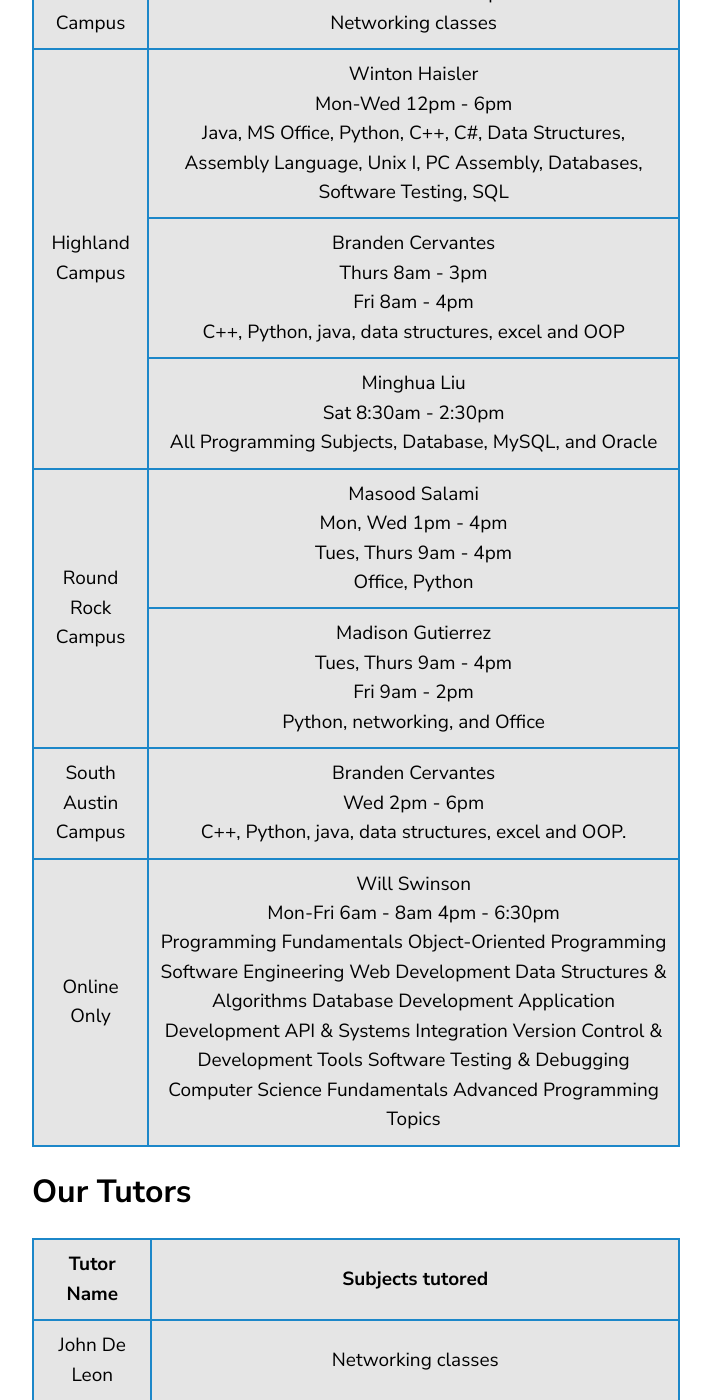
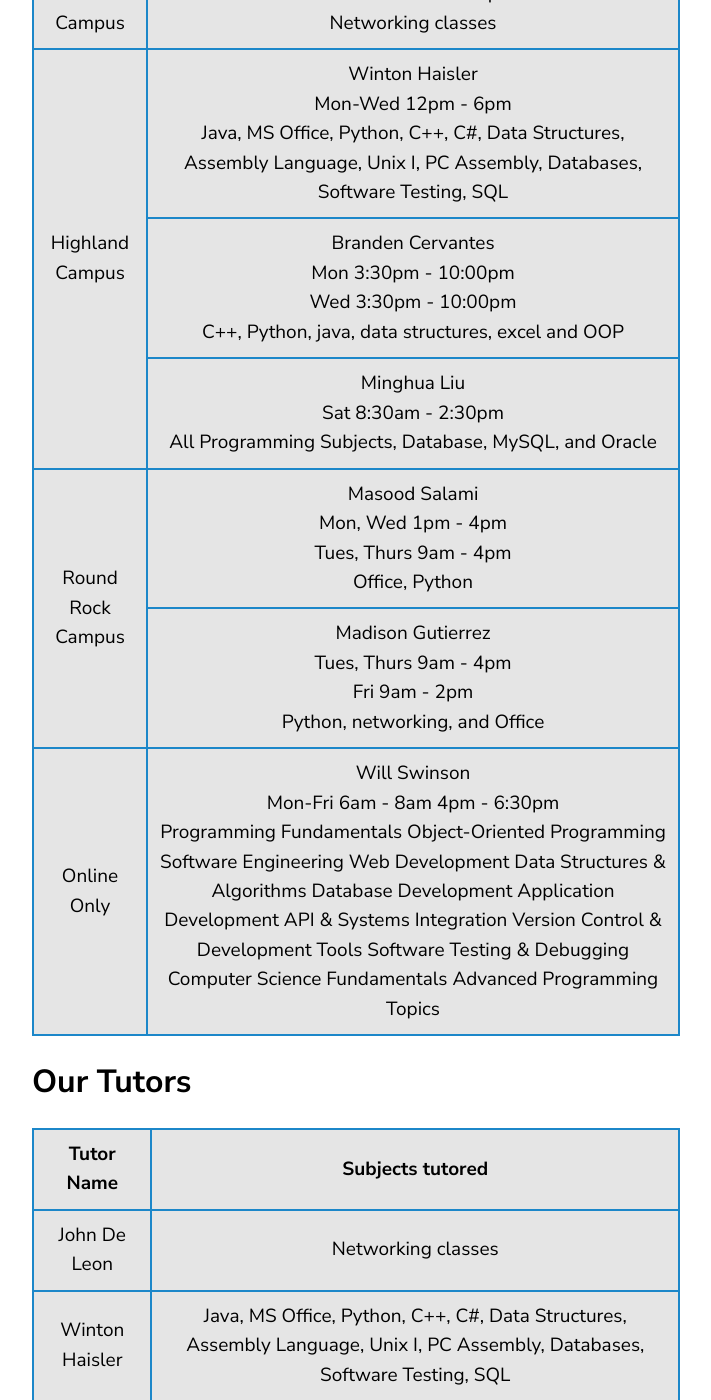
Before and after one commit to roosterrichard/acctutor, a Jekyll site: the page built from index.md, in a window 1280 px wide and 1400 px high, scrolled down 1704 px. Shown: the whole window, without its empty margins (68-779 px from the left). Built offline with Jekyll 4.4.1, drawn with Linux system fonts in a browser that asks for light colours; our own code applies the rules of GitHub Pages for plain Markdown files.

Commit message:
updated Branden's hours

```diff
--- a/index.md
+++ b/index.md
@@ -54,9 +54,9 @@ This is a first come first serve system where the average wait time is < 3 minut
         <td>
             Branden Cervantes
             <br>
-            Thurs 8am - 3pm
+            Mon 3:30pm - 10:00pm
             <br>
-            Fri 8am - 4pm
+            Wed 3:30pm - 10:00pm
             <br>
             C++, Python, java, data structures, excel and OOP
         </td>
@@ -91,16 +91,6 @@ This is a first come first serve system where the average wait time is < 3 minut
             Fri 9am - 2pm
             <br>
             Python, networking, and Office
-        </td>
-    </tr>
-    <tr>
-        <td>South Austin Campus</td>
-        <td>
-            Branden Cervantes
-            <br>
-            Wed 2pm - 6pm
-            <br>
-            C++, Python, java, data structures, excel and OOP.
         </td>
     </tr>
     <tr>
```
